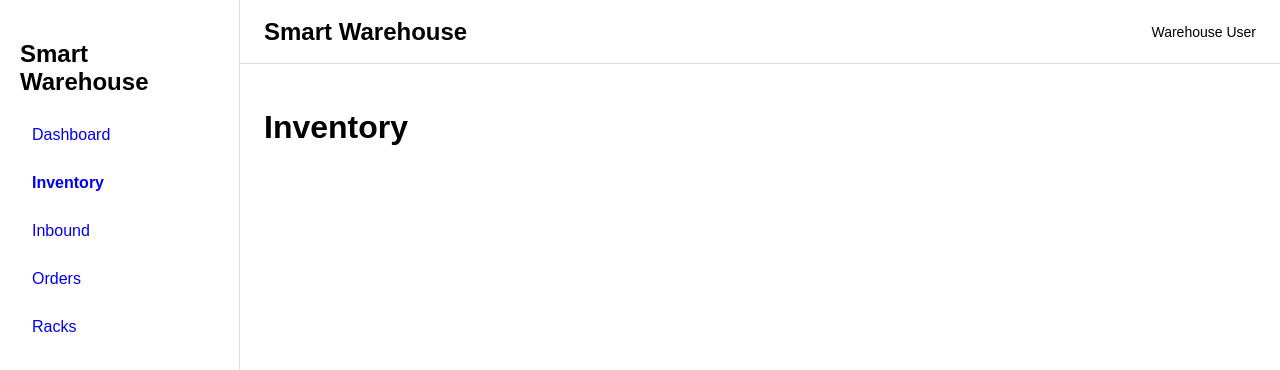
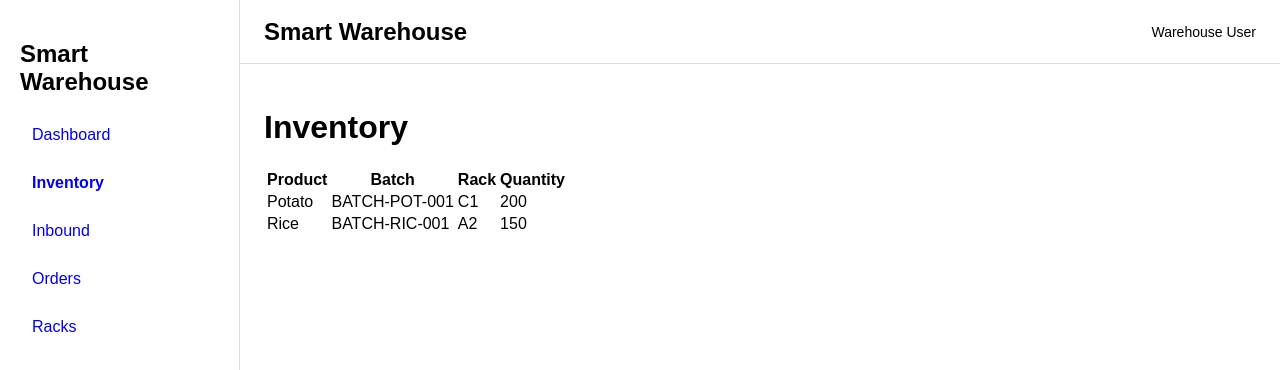
Before and after one commit to dhotrekrishna689-a11y/Warehouse_management_project, a React app in the folder frontend/: page /inventory in a window 1280 px wide. Shown: the top 370 px of the page. Built offline with nearby package versions, Linux system fonts and the light colour scheme; the HTML template or start-up script is replaced by a standard one.

Commit message:
Add inventory table component and page

```diff
--- a/frontend/src/components/inventory/InventoryTable.jsx
+++ b/frontend/src/components/inventory/InventoryTable.jsx
@@ -0,0 +1,27 @@
+function InventoryTable({ inventories }) {
+  return (
+    <table>
+      <thead>
+        <tr>
+          <th>Product</th>
+          <th>Batch</th>
+          <th>Rack</th>
+          <th>Quantity</th>
+        </tr>
+      </thead>
+
+      <tbody>
+        {inventories.map((inventory) => (
+          <tr key={inventory.inventory_id}>
+            <td>{inventory.product_name}</td>
+            <td>{inventory.batch_name}</td>
+            <td>{inventory.rack_number}</td>
+            <td>{inventory.quantity}</td>
+          </tr>
+        ))}
+      </tbody>
+    </table>
+  );
+}
+
+export default InventoryTable;
--- a/frontend/src/pages/Inventory/InventoryPage.jsx
+++ b/frontend/src/pages/Inventory/InventoryPage.jsx
@@ -1,5 +1,30 @@
+import InventoryTable from "../../components/inventory/InventoryTable";
+
 function InventoryPage() {
-  return <h1>Inventory</h1>;
+  const inventories = [
+    {
+      inventory_id: 13,
+      product_name: "Potato",
+      batch_name: "BATCH-POT-001",
+      rack_number: "C1",
+      quantity: 200,
+    },
+    {
+      inventory_id: 14,
+      product_name: "Rice",
+      batch_name: "BATCH-RIC-001",
+      rack_number: "A2",
+      quantity: 150,
+    },
+  ];
+
+  return (
+    <div>
+      <h1>Inventory</h1>
+
+      <InventoryTable inventories={inventories} />
+    </div>
+  );
 }
 
 export default InventoryPage;
```
